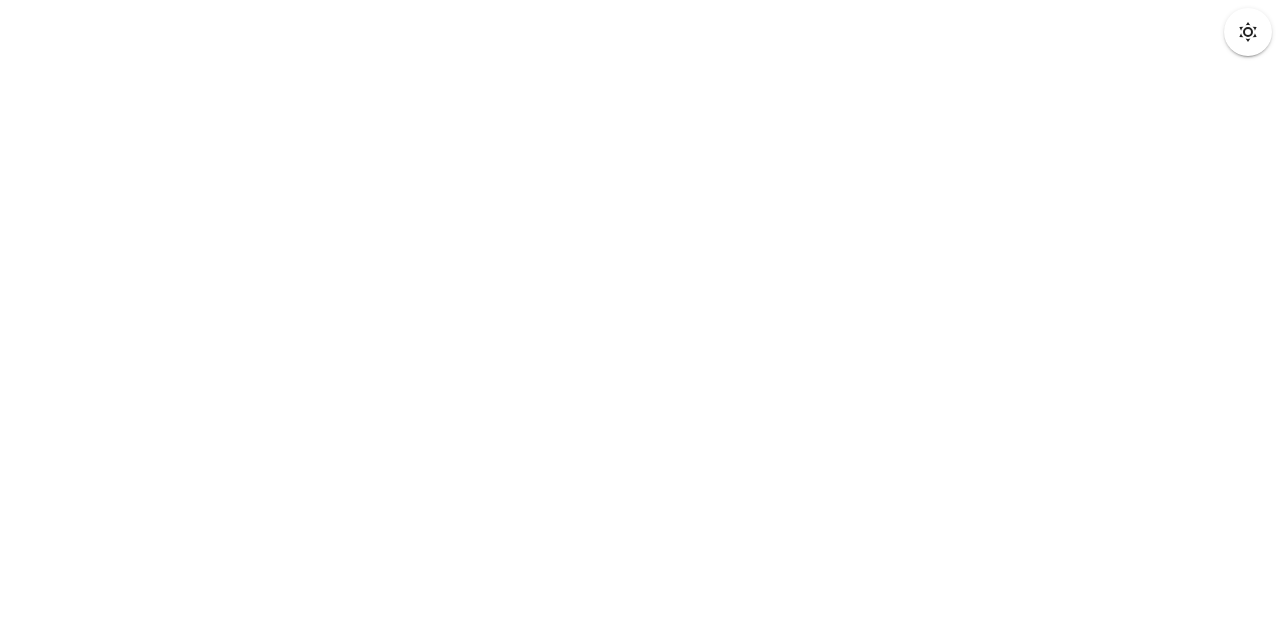
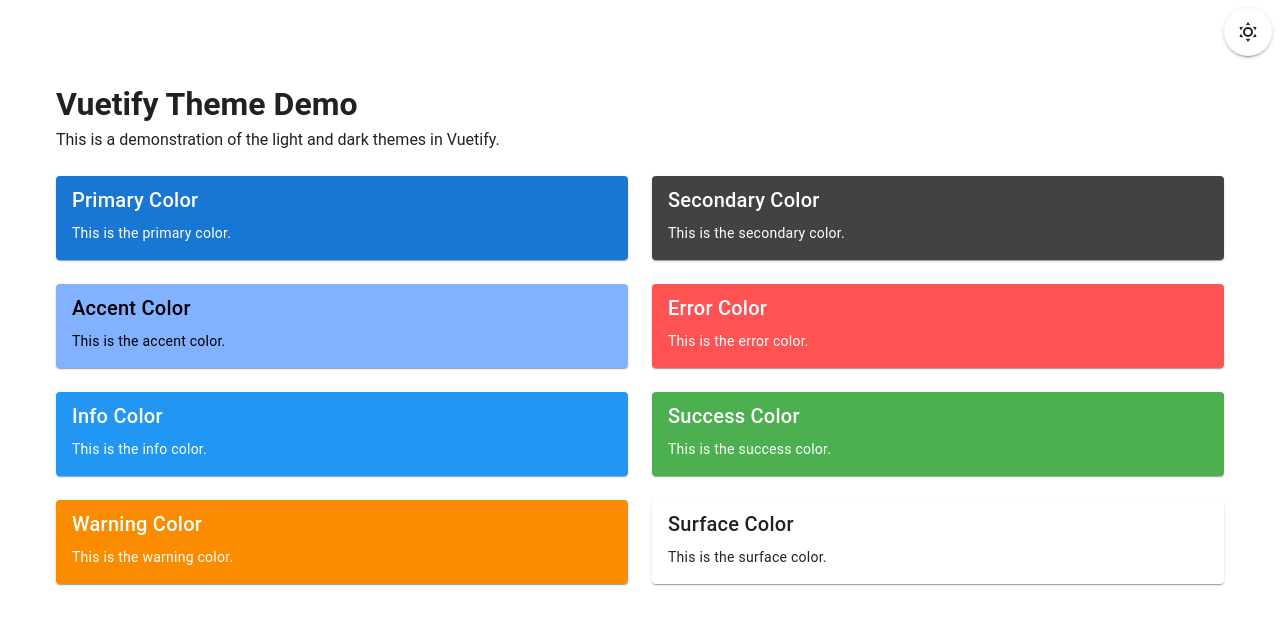
Before and after one commit to saikaveti/league-forecaster, a Vue app in the folder frontend/: page /themes in a window 1280 px wide. Before the commit this address had no page. Shown: the top 624 px of the page. Built offline with nearby package versions, Linux system fonts and the light colour scheme.

Commit message:
theme demo page

```diff
--- a/frontend/src/router.ts
+++ b/frontend/src/router.ts
@@ -32,6 +32,11 @@
         name: 'ChangePassword',
         component: () => import('./views/ChangePassword.vue'),
     },
+    {
+        path: '/themes',
+        name: 'Themes',
+        component: () => import('./views/Themes.vue'),
+    },
 ];
 
 const router = createRouter({
--- /dev/null
+++ b/frontend/src/views/Themes.vue
@@ -0,0 +1,82 @@
+<template>
+    <v-app>
+        <v-main>
+            <v-container>
+                <v-row>
+                    <v-col cols="12">
+                        <h1>Vuetify Theme Demo</h1>
+                        <p>This is a demonstration of the light and dark themes in Vuetify.</p>
+                    </v-col>
+                </v-row>
+
+                <v-row>
+                    <v-col cols="6">
+                        <v-card color="primary">
+                            <v-card-title>Primary Color</v-card-title>
+                            <v-card-text>This is the primary color.</v-card-text>
+                        </v-card>
+                    </v-col>
+
+                    <v-col cols="6">
+                        <v-card color="secondary">
+                            <v-card-title>Secondary Color</v-card-title>
+                            <v-card-text>This is the secondary color.</v-card-text>
+                        </v-card>
+                    </v-col>
+                </v-row>
+
+                <v-row>
+                    <v-col cols="6">
+                        <v-card color="accent">
+                            <v-card-title>Accent Color</v-card-title>
+                            <v-card-text>This is the accent color.</v-card-text>
+                        </v-card>
+                    </v-col>
+
+                    <v-col cols="6">
+                        <v-card color="error">
+                            <v-card-title>Error Color</v-card-title>
+                            <v-card-text>This is the error color.</v-card-text>
+                        </v-card>
+                    </v-col>
+                </v-row>
+
+                <v-row>
+                    <v-col cols="6">
+                        <v-card color="info">
+                            <v-card-title>Info Color</v-card-title>
+                            <v-card-text>This is the info color.</v-card-text>
+                        </v-card>
+                    </v-col>
+
+                    <v-col cols="6">
+                        <v-card color="success">
+                            <v-card-title>Success Color</v-card-title>
+                            <v-card-text>This is the success color.</v-card-text>
+                        </v-card>
+                    </v-col>
+                </v-row>
+
+                <v-row>
+                    <v-col cols="6">
+                        <v-card color="warning">
+                            <v-card-title>Warning Color</v-card-title>
+                            <v-card-text>This is the warning color.</v-card-text>
+                        </v-card>
+                    </v-col>
+
+                    <v-col cols="6">
+                        <v-card>
+                            <v-card-title>Surface Color</v-card-title>
+                            <v-card-text>This is the surface color.</v-card-text>
+                        </v-card>
+                    </v-col>
+                </v-row>
+            </v-container>
+        </v-main>
+    </v-app>
+</template>
+
+<script setup>
+// TODO: hide this from the main bundle and only show in dev
+</script>
```
